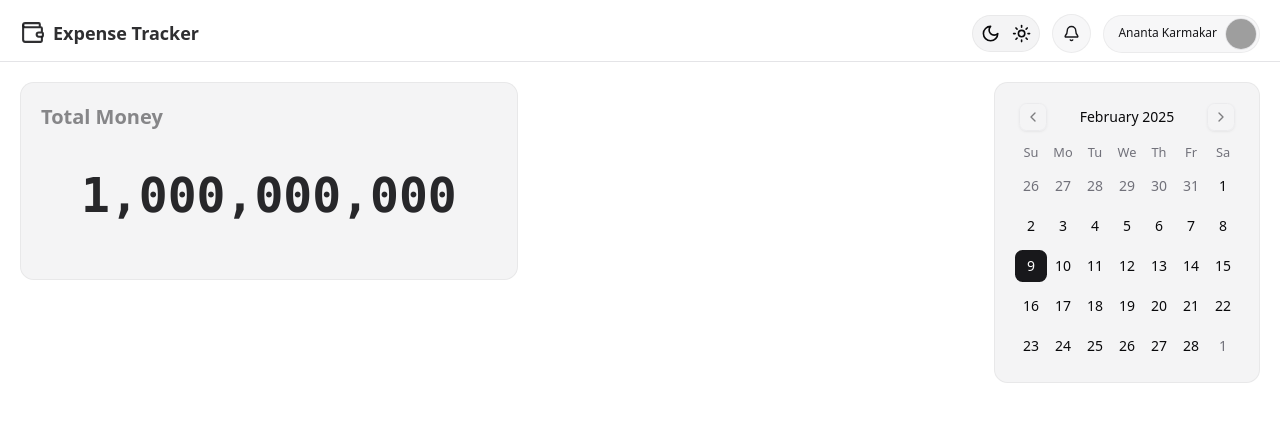
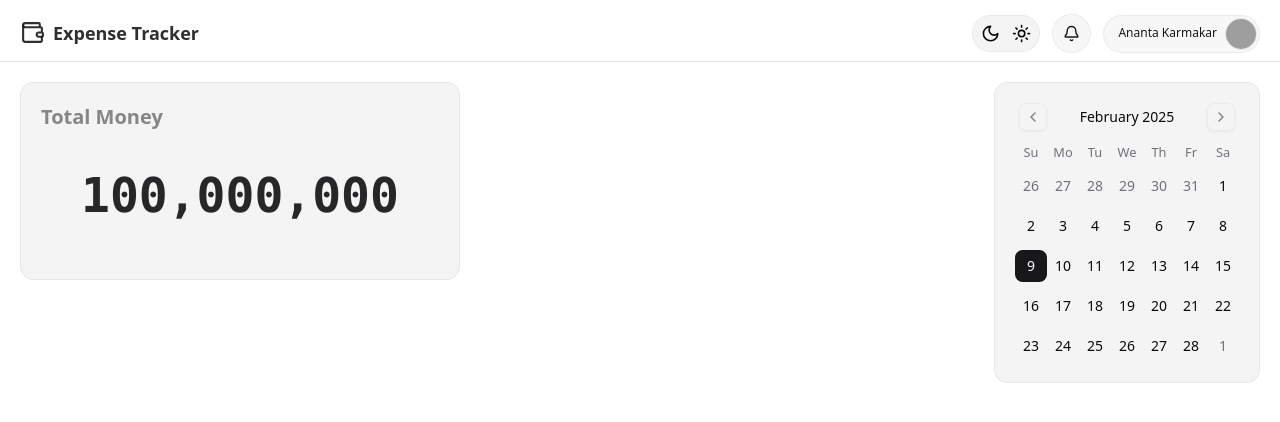
Before and after one commit to codeAntu/expenses-tracker, a React (Vite) app: page / in a window 1280 px wide. Shown: the top 422 px of the page. Built offline with nearby package versions, Linux system fonts and the light colour scheme; grey boxes are pictures that could not be loaded; what hono would draw is missing.

Commit message:
Remove AnimatedNumber component and update Firebase configuration; adjust routes to reflect changes

```diff
--- a/src/components/ui/animated-number.tsx
+++ /dev/null
@@ -1,35 +0,0 @@
-'use client';
-import { cn } from '@/lib/utils';
-import { motion, SpringOptions, useSpring, useTransform } from 'motion/react';
-import { useEffect } from 'react';
-
-export type AnimatedNumberProps = {
-  value: number;
-  className?: string;
-  springOptions?: SpringOptions;
-  as?: React.ElementType;
-};
-
-export function AnimatedNumber({
-  value,
-  className,
-  springOptions,
-  as = 'span',
-}: AnimatedNumberProps) {
-  const MotionComponent = motion.create(as as keyof JSX.IntrinsicElements);
-
-  const spring = useSpring(value, springOptions);
-  const display = useTransform(spring, (current) =>
-    Math.round(current).toLocaleString()
-  );
-
-  useEffect(() => {
-    spring.set(value);
-  }, [spring, value]);
-
-  return (
-    <MotionComponent className={cn('tabular-nums', className)}>
-      {display}
-    </MotionComponent>
-  );
-}
--- a/src/firebase/firebaseConfig.ts
+++ b/src/firebase/firebaseConfig.ts
@@ -1,34 +1,34 @@
-// Import the functions you need from the SDKs you need
-import { initializeApp } from 'firebase/app';
-// TODO: Add SDKs for Firebase products that you want to use
-// https://firebase.google.com/docs/web/setup#available-libraries
+// // Import the functions you need from the SDKs you need
+// import { initializeApp } from 'firebase/app';
+// // TODO: Add SDKs for Firebase products that you want to use
+// // https://firebase.google.com/docs/web/setup#available-libraries
+
+// // // Your web app's Firebase configuration
+// // const firebaseConfig = {
+// //   apiKey: process.env.REACT_APP_FIREBASE_API_KEY,
+// //   authDomain: process.env.REACT_APP_FIREBASE_AUTH_DOMAIN,
+// //   projectId: process.env.REACT_APP_FIREBASE_PROJECT_ID,
+// //   storageBucket: process.env.REACT_APP_FIREBASE_STORAGE_BUCKET,
+// //   messagingSenderId: process.env.REACT_APP_FIREBASE_MESSAGING_SENDER_ID,
+// //   appId: process.env.REACT_APP_FIREBASE_APP_ID,
+// // };
+
+// // // Initialize Firebase
+// // const app = initializeApp(firebaseConfig);
+
+// // export default app;
 
 // // Your web app's Firebase configuration
 // const firebaseConfig = {
-//   apiKey: process.env.REACT_APP_FIREBASE_API_KEY,
-//   authDomain: process.env.REACT_APP_FIREBASE_AUTH_DOMAIN,
-//   projectId: process.env.REACT_APP_FIREBASE_PROJECT_ID,
-//   storageBucket: process.env.REACT_APP_FIREBASE_STORAGE_BUCKET,
-//   messagingSenderId: process.env.REACT_APP_FIREBASE_MESSAGING_SENDER_ID,
-//   appId: process.env.REACT_APP_FIREBASE_APP_ID,
+//   apiKey: 'AIzaSyCxz2J9-pM4ACZ1NjXdEgf5tHM1D7ugp1g',
+//   authDomain: 'test-22c39.firebaseapp.com',
+//   projectId: 'test-22c39',
+//   storageBucket: 'test-22c39.firebasestorage.app',
+//   messagingSenderId: '643462691272',
+//   appId: '1:643462691272:web:c66837dfb2e7c2eed0a8fd',
 // };
 
 // // Initialize Firebase
 // const app = initializeApp(firebaseConfig);
 
 // export default app;
-
-// Your web app's Firebase configuration
-const firebaseConfig = {
-  apiKey: 'AIzaSyCxz2J9-pM4ACZ1NjXdEgf5tHM1D7ugp1g',
-  authDomain: 'test-22c39.firebaseapp.com',
-  projectId: 'test-22c39',
-  storageBucket: 'test-22c39.firebasestorage.app',
-  messagingSenderId: '643462691272',
-  appId: '1:643462691272:web:c66837dfb2e7c2eed0a8fd',
-};
-
-// Initialize Firebase
-const app = initializeApp(firebaseConfig);
-
-export default app;
--- a/src/routes/index.tsx
+++ b/src/routes/index.tsx
@@ -1,5 +1,4 @@
 import Calendar from '@/components/calendar';
-import { AnimatedNumber } from '@/components/ui/animated-number';
 import { Tilt } from '@/components/ui/tilt';
 import { createFileRoute } from '@tanstack/react-router';
 import { useEffect, useState } from 'react';
@@ -13,7 +12,6 @@ function App() {
     <div className='flex justify-between'>
       <TiltCard1 />
       <Calendar />
-
     </div>
   );
 }
@@ -31,14 +29,15 @@ export function TiltCard1() {
         <div className='flex h-full w-full flex-col'>
           <div className='text-accent-foreground/50 text-xl font-bold'>Total Money</div>
           <div className='flex items-center justify-center space-x-2 px-10 py-10 text-zinc-800 dark:text-zinc-50'>
-            <AnimatedNumber
+            {/* <AnimatedNumber
               className='inline-flex items-center font-mono text-5xl font-bold'
               springOptions={{
                 bounce: 0,
                 duration: 1000,
               }}
               value={value}
-            />
+            /> */}
+            <div className='inline-flex items-center font-mono text-5xl font-bold'>100,000,000</div>
           </div>
           <div className='text-accent-foreground/50 text-xl font-bold'></div>
         </div>
```
